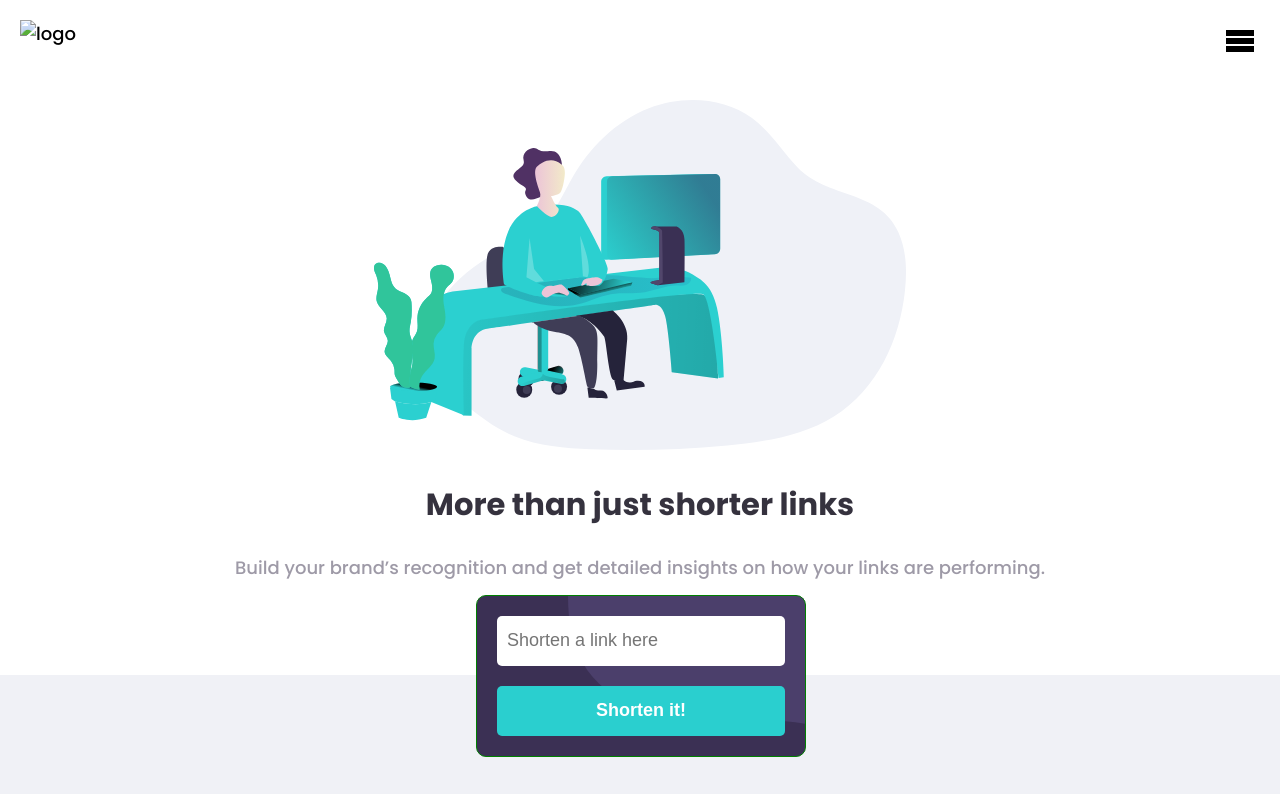
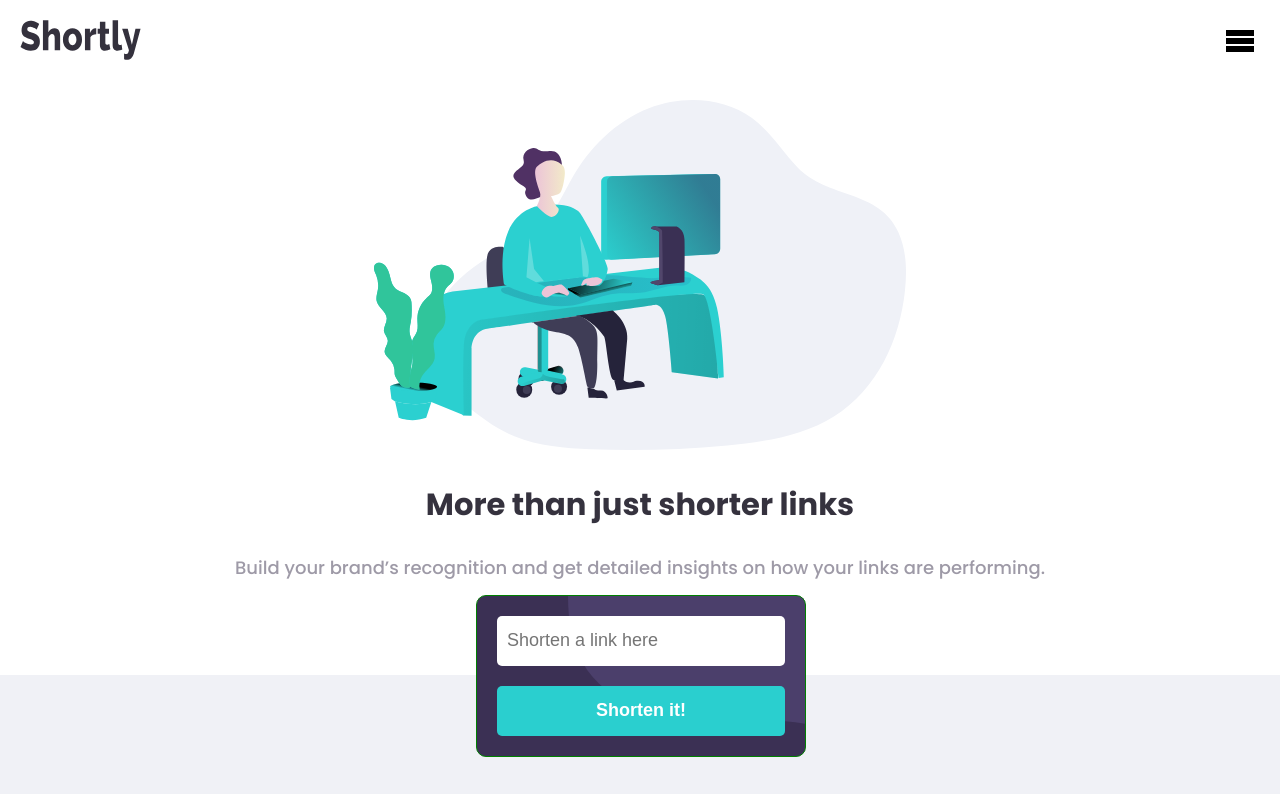
Before and after one commit to BraianLopez10/url-link, a plain HTML site: page index.html in a window 1280 px wide. Shown: the top 794 px of the page. Drawn offline with nearby package versions, Linux system fonts and the light colour scheme; files that its build step writes are made by us from their sources; the site is published under a folder, as on GitHub Pages, so addresses that start at the root find nothing; a script that the page names is missing.

Commit message:
fixed a little bug

```diff
--- a/index.html
+++ b/index.html
@@ -14,7 +14,7 @@
     <header class="header">
       <div class="wrapper">
         <div class="header__content">
-          <img class="header__logo" src="/static/images/logo.svg" alt="logo" />
+          <img class="header__logo" src="static/images/logo.svg" alt="logo" />
           <div class="header__menu">
             <ul class="header__menu__items">
               <li class="header__menu__items-li">Features</li>
```
Also changed, not shown: 1 other file.
